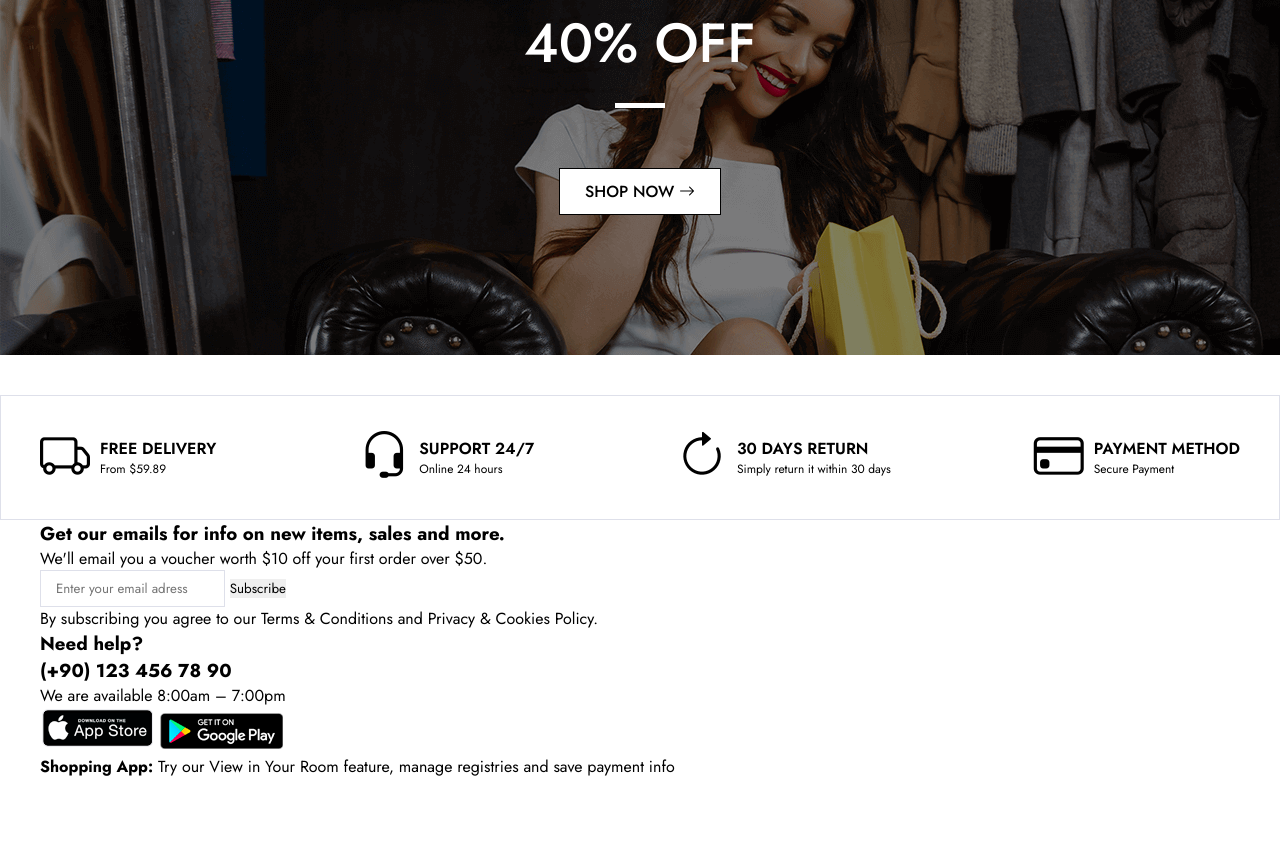
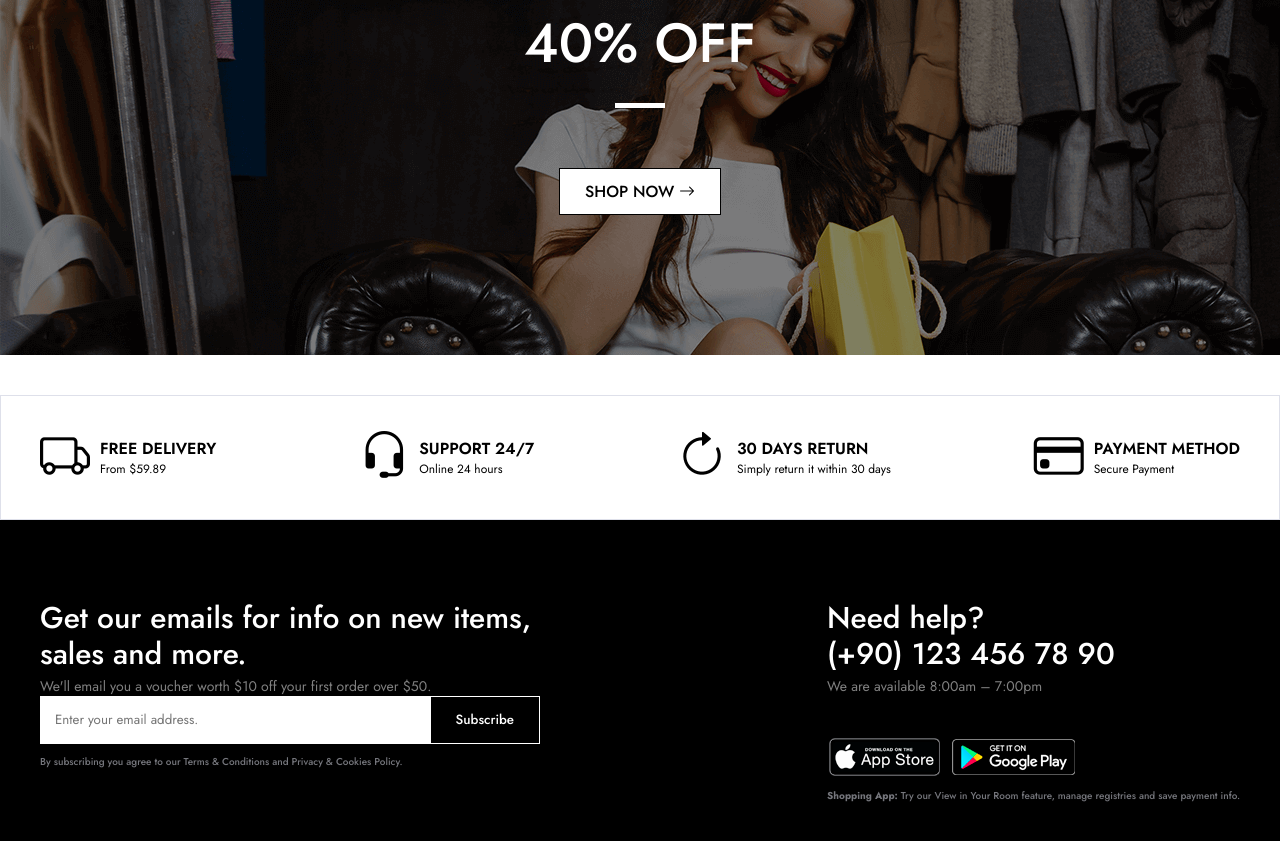
Before and after one commit to cemileataman/E-Commerce, a plain HTML site: page index.html in a window 1280 px wide. Shown: the part 4124-4965 px from the top of the page. Before the commit the page ends 4902 px from the top, so only its background shows below. Drawn offline with nearby package versions, Linux system fonts and the light colour scheme.

Commit message:
footer Subscribe Css

```diff
--- /dev/null
+++ b/css/layout/footer.css
@@ -0,0 +1,61 @@
+.footer .subscribe-row {
+  background-color: black;
+  color: white;
+  padding: 80px 0px;
+}
+.footer .footer-row-wrapper {
+  display: flex;
+  justify-content: space-between;
+  column-gap: 200px;
+}
+.footer .subscribe-title ,
+.footer .contact-title {
+  font-size: 30px;
+  max-width: 500px;
+  font-weight: 500;
+  line-height: 1.2;
+}
+.footer .subscribe-desc,
+.footer .contact-desc {
+  font-size: 14px;
+  opacity: 0.5;
+  margin-top: 4px;
+}
+.footer.footer-subscribe-bottom ,
+.footer .footer-contact-bottom {
+  margin-top: 40px;
+}
+.footer-subscribe-bottom form {
+  display: flex;
+  align-items: center;
+  margin-bottom: 10px;
+}
+.footer-subscribe-bottom form > input {
+  flex: 1;
+  height: 48px;
+  border: none;
+}
+.footer-subscribe-bottom form > button {
+  height: 48px !important;
+  border-color: white;
+  background-color: black;
+  color: white;
+}
+.footer .privacy-text,
+.footer .privacy-text a {
+  font-size: 10px;
+  color: #75767c;
+  margin-top: 4px;
+  font-weight: 500;
+}
+.footer .footer-contact-bottom .download-app{
+    display: flex;
+    align-items: center;
+    column-gap: 10px;
+}
+@media (max-width:768px) {
+    .footer .footer-row-wrapper{
+        flex-direction: column;
+        row-gap: 20px;
+    }
+}
--- a/css/main.css
+++ b/css/main.css
@@ -5,6 +5,7 @@
 /* !layout */
 
 @import url(layout/header.css);
+@import url(layout/footer.css);
 
 /* !components */
 
--- a/index.html
+++ b/index.html
@@ -985,29 +985,28 @@
   <footer class="footer">
     <div class="subscribe-row">
       <div class="container">
+        <div class="footer-row-wrapper">
           <div class="footer-subscribe-wrapper">
             <div class="footer-subscribe">
               <div class="footer-subscribe-top">
-              <h3 class="subscribe-title">
-                Get our emails for info on new items, sales and more.
-              </h3>
-              <p>We'll email you a voucher worth $10 off your first order over $50.</p>
+                <h3 class="subscribe-title">Get our emails for info on new items, sales and more.</h3>
+                <p class="subscribe-desc">We'll email you a voucher worth $10 off your first order over $50.</p>
               </div>
               <div class="footer-subscribe-bottom">
                 <form>
-                <input type="text" placeholder="Enter your email adress">
-                <button>Subscribe</button>
-                <p class="privacy-text">By subscribing you agree to our <a href="#">Terms & Conditions and Privacy &
-                    Cookies Policy.</a>
+                  <input type="text" placeholder="Enter your email address.">
+                  <button class="btn">Subscribe</button>
+                </form>
+                <p class="privacy-text">
+                  By subscribing you agree to our <a href="#">Terms & Conditions and Privacy & Cookies Policy.</a>
                 </p>
-              </form>
               </div>
             </div>
           </div>
           <div class="footer-contact-wrapper">
             <div class="footer-contact-top">
               <h3 class="contact-title">
-              Need help?<br>
+                Need help? <br>
                 (+90) 123 456 78 90
               </h3>
               <p class="contact-desc">We are available 8:00am – 7:00pm</p>
@@ -1020,8 +1019,11 @@
                 <a href="#">
                   <img src="img/footer/google-play.png" alt="">
                 </a>
-              <p class="privacy-text"><strong>Shopping App:</strong> Try our View in Your Room feature, manage registries and save
-                payment info</p>
+              </div>
+              <p class="privacy-text">
+                <strong>Shopping App:</strong> Try our View in Your Room feature, manage registries and save payment
+                info.
+              </p>
             </div>
           </div>
         </div>
```
Lines whose indentation alone changed are shown as unchanged.
